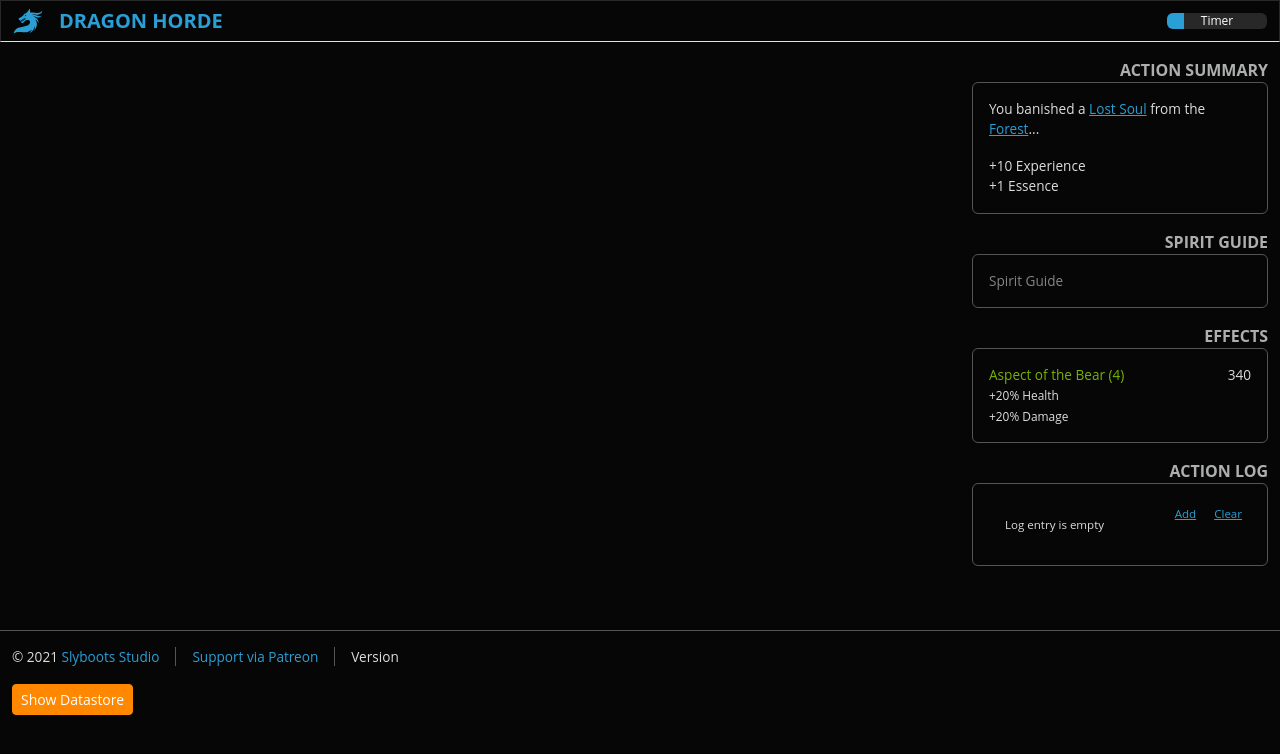
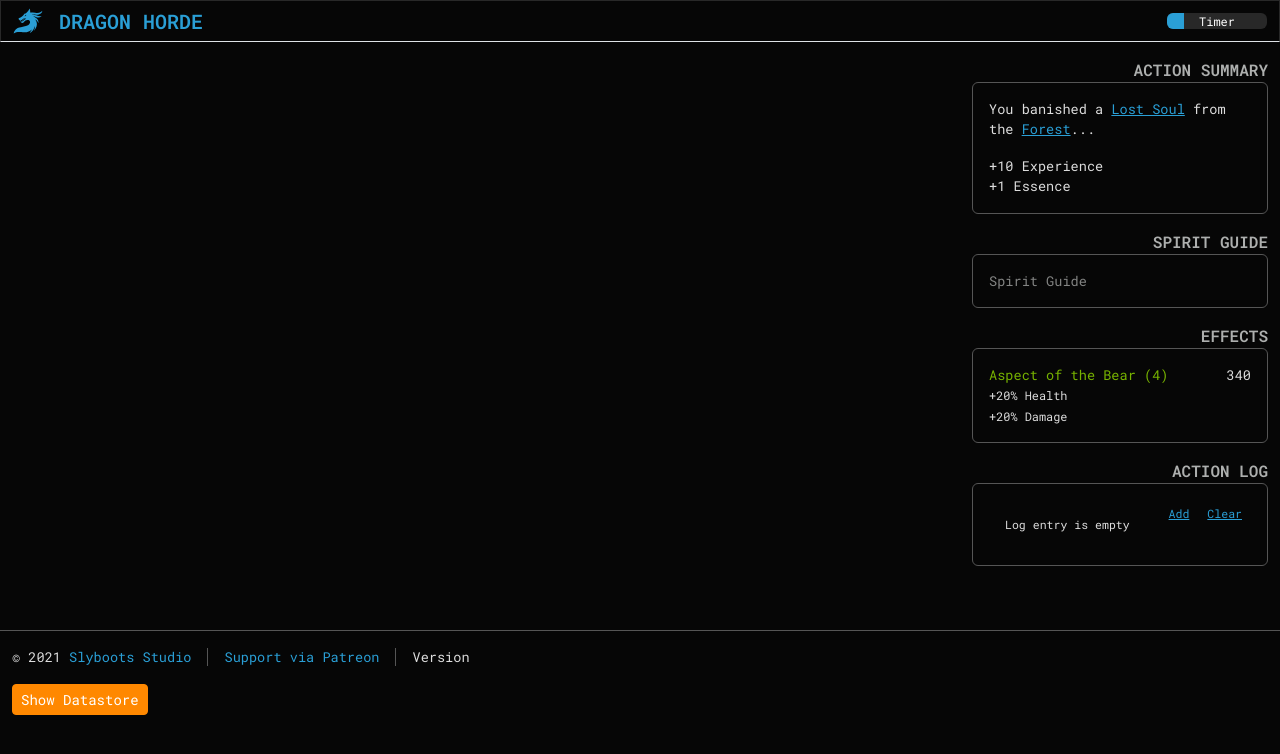
Before and after one commit to nickbreslin/vue3-bootstrap5-boilerplate, a Vue app: page / in a window 1280 px wide. Shown: the top 754 px of the page. Built offline with nearby package versions, Linux system fonts and the light colour scheme.

Commit message:
Updating font used

```diff
--- a/src/css/style.css
+++ b/src/css/style.css
@@ -1,5 +1,5 @@
 #app {
-	font-family: 'Open Sans', sans-serif;
+	font-family: 'Roboto Mono', monospace;
   -webkit-font-smoothing: antialiased;
   -moz-osx-font-smoothing: grayscale;
   font-weight:400;
```
